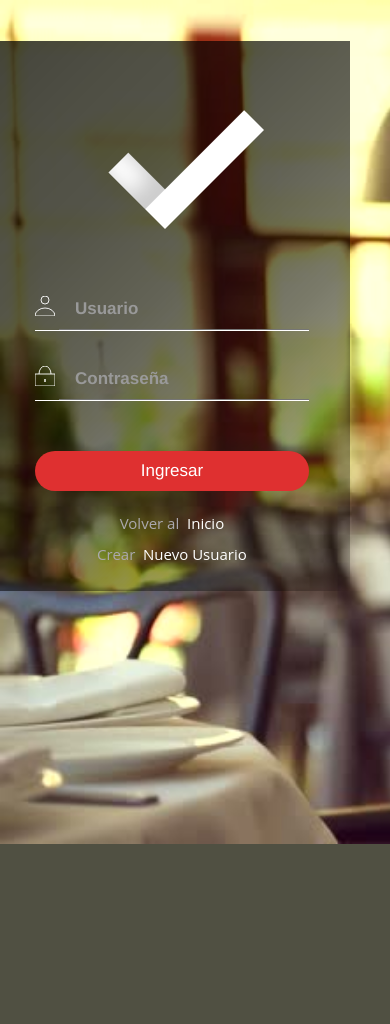
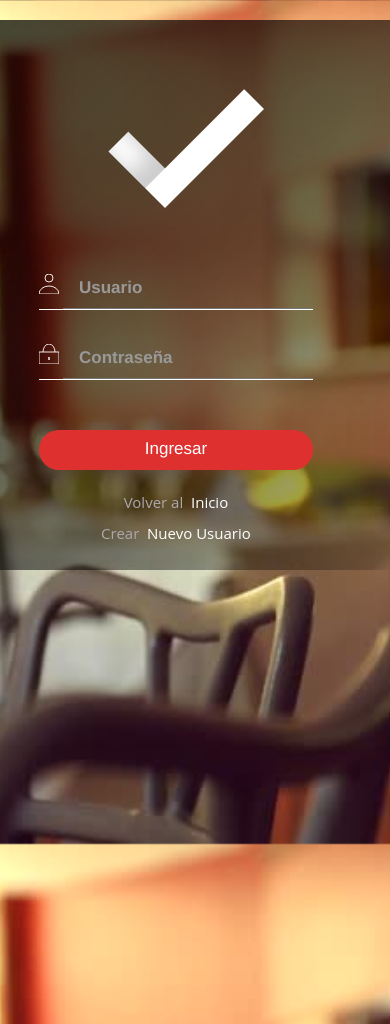
Before and after one commit to hjuarez20/LaParrillaArgentina, a PHP site: page /admin123.php in a window 390 px wide. Before the commit the page ends 844 px from the top, so only its background shows below. Run offline with PHP 8.4, Linux system fonts and the light colour scheme; some libraries are stand-ins or nearby versions.

Commit message:
06/06/16
Se le aplico responsive al login

```diff
--- a/admin123.php
+++ b/admin123.php
@@ -27,6 +27,7 @@ if($_POST){
     <head>
         <meta charset="UTF-8">
         <title>La Parrilla Argentina</title>
+        <meta name="viewport" content="width=device-width, initial-scale=1, maximum-scale=1, user-scalable=no">
         <link rel="stylesheet" href="css/login.css">
         <link rel="stylesheet" href="css/animate.min.css">
         <link rel="stylesheet" href="css/bootstrap.min.css">
@@ -34,18 +35,13 @@ if($_POST){
     </head>
 
 <body class="background-login">
-
+    <div class="container border" >
         <div class="row">
-        <section class="col-xs-12 col-md-4"></section>
-
-        <section class="col-xs-12 col-md-4"></section>
-
-        <section class="col-xs-12 col-md-4 col-lg-4">
-        <div class="login animated fadeInLeft">
-            <div class="login__check animated zoomIn"></div>
-                <div class="login__form">
+            <div class="login animated fadeInLeft col-xs-12 col-sm-6  col-sm-offset-3 col-md-4 col-md-offset-8 redimention">
+                <div class="">
+                    <div class="login__check animated zoomIn " ></div>
+                    <div class="login__form ">
                         <form  name="useLogin" action="" method="post">
-
                             <div class="login__row group">
                                 <svg class="login__icon name svg-icon" viewBox="0 0 20 20">
                                 <path d="M0,20 a10,8 0 0,1 20,0z M10,0 a4,4 0 0,1 0,8 a4,4 0 0,1 0,-8" />
@@ -69,12 +65,10 @@ if($_POST){
                             </div>
                         </form>
                     </div>
-
                 </div>
-        </section>
             </div>
-
-
+        </div>
+    </div>
     <script src='http://cdnjs.cloudflare.com/ajax/libs/jquery/2.1.3/jquery.min.js'></script>
 
     <script src="js/login.js"></script>
--- a/css/login.css
+++ b/css/login.css
@@ -35,18 +35,23 @@ input, button {
 	  outline: none;
 	  border: none;
 	}
+.container-Login{
 
-	/*Transparent box*/
+}
+
+/*Transparent box*/
 .login{
 	position: relative;
-	height: 550px;
+	height: 100%;
+    max-height: 1024px;
+    min-height: 800px;
 	width: 350px;
 	/* Permalink - use to edit and share this gradient: http://colorzilla.com/gradient-editor/#000000+0,000000+100&0.73+0,0.69+16,0.67+29,0.61+46,0.52+63,0.41+76,0.33+89,0.19+98,0+100 */
 	background: -moz-linear-gradient(-45deg,  rgba(0,0,0,0.73) 0%, rgba(0,0,0,0.69) 16%, rgba(0,0,0,0.67) 29%, rgba(0,0,0,0.61) 46%, rgba(0,0,0,0.52) 63%, rgba(0,0,0,0.41) 76%, rgba(0,0,0,0.33) 89%, rgba(0,0,0,0.19) 98%, rgba(0,0,0,0) 100%); /* FF3.6-15 */
 	background: -webkit-linear-gradient(-45deg,  rgba(0,0,0,0.73) 0%,rgba(0,0,0,0.69) 16%,rgba(0,0,0,0.67) 29%,rgba(0,0,0,0.61) 46%,rgba(0,0,0,0.52) 63%,rgba(0,0,0,0.41) 76%,rgba(0,0,0,0.33) 89%,rgba(0,0,0,0.19) 98%,rgba(0,0,0,0) 100%); /* Chrome10-25,Safari5.1-6 */
 	background: linear-gradient(135deg,  rgba(0,0,0,0.73) 0%,rgba(0,0,0,0.69) 16%,rgba(0,0,0,0.67) 29%,rgba(0,0,0,0.61) 46%,rgba(0,0,0,0.52) 63%,rgba(0,0,0,0.41) 76%,rgba(0,0,0,0.33) 89%,rgba(0,0,0,0.19) 98%,rgba(0,0,0,0) 100%); /* W3C, IE10+, FF16+, Chrome26+, Opera12+, Safari7+ */
 	filter: progid:DXImageTransform.Microsoft.gradient( startColorstr='#ba000000', endColorstr='#00000000',GradientType=1 ); /* IE6-9 fallback on horizontal gradient */
-	margin-top: 10%;
+
 	}
 
 .login__check {
@@ -153,14 +158,15 @@ input, button {
 
 .newUser{
 	position: relative;
-	height: 550px;
+	max-height: 1024px;
+    min-height: 800px;
 	width: 350px;
 	/* Permalink - use to edit and share this gradient: http://colorzilla.com/gradient-editor/#000000+0,000000+100&0.73+0,0.69+16,0.67+29,0.61+46,0.52+63,0.41+76,0.33+89,0.19+98,0+100 */
 	background: -moz-linear-gradient(-45deg,  rgba(0,0,0,0.73) 0%, rgba(0,0,0,0.69) 16%, rgba(0,0,0,0.67) 29%, rgba(0,0,0,0.61) 46%, rgba(0,0,0,0.52) 63%, rgba(0,0,0,0.41) 76%, rgba(0,0,0,0.33) 89%, rgba(0,0,0,0.19) 98%, rgba(0,0,0,0) 100%); /* FF3.6-15 */
 	background: -webkit-linear-gradient(-45deg,  rgba(0,0,0,0.73) 0%,rgba(0,0,0,0.69) 16%,rgba(0,0,0,0.67) 29%,rgba(0,0,0,0.61) 46%,rgba(0,0,0,0.52) 63%,rgba(0,0,0,0.41) 76%,rgba(0,0,0,0.33) 89%,rgba(0,0,0,0.19) 98%,rgba(0,0,0,0) 100%); /* Chrome10-25,Safari5.1-6 */
 	background: linear-gradient(135deg,  rgba(0,0,0,0.73) 0%,rgba(0,0,0,0.69) 16%,rgba(0,0,0,0.67) 29%,rgba(0,0,0,0.61) 46%,rgba(0,0,0,0.52) 63%,rgba(0,0,0,0.41) 76%,rgba(0,0,0,0.33) 89%,rgba(0,0,0,0.19) 98%,rgba(0,0,0,0) 100%); /* W3C, IE10+, FF16+, Chrome26+, Opera12+, Safari7+ */
 	filter: progid:DXImageTransform.Microsoft.gradient( startColorstr='#ba000000', endColorstr='#00000000',GradientType=1 ); /* IE6-9 fallback on horizontal gradient */
-	margin-top: 10%;
+	margin-top: 5%;
 	margin-left: 10%;
 	}
 
@@ -204,6 +210,11 @@ input, button {
 
 .background-login{
 	  background-image: url(../img/login.jpg);
+	  background-position: center center;
+	  position: relative;
+	  background-attachment: fixed;
+	  min-height: 1024px;
+	  max-height: 1280px;
 	  width: 100%;
 	  height: 100%;
 	  background-size: cover;
@@ -260,3 +271,21 @@ input:focus ~ label, input.used ~ label {
 		/* font-size: 14px; */
 		color: #DF3030;
 	}
+
+.redimention{
+	max-height: 1024px;
+	height: 550px;
+}
+
+.border{
+	margin-top: 5%;
+}
+
+
+@media screen(max-width: 800px) {
+	.redimention{
+		height: 800px;
+		max-height: 1024px;
+	}
+}
+}
```
Also changed, not shown: admin456.php (+4 -12 lines). Lines whose indentation alone changed are shown as unchanged.
